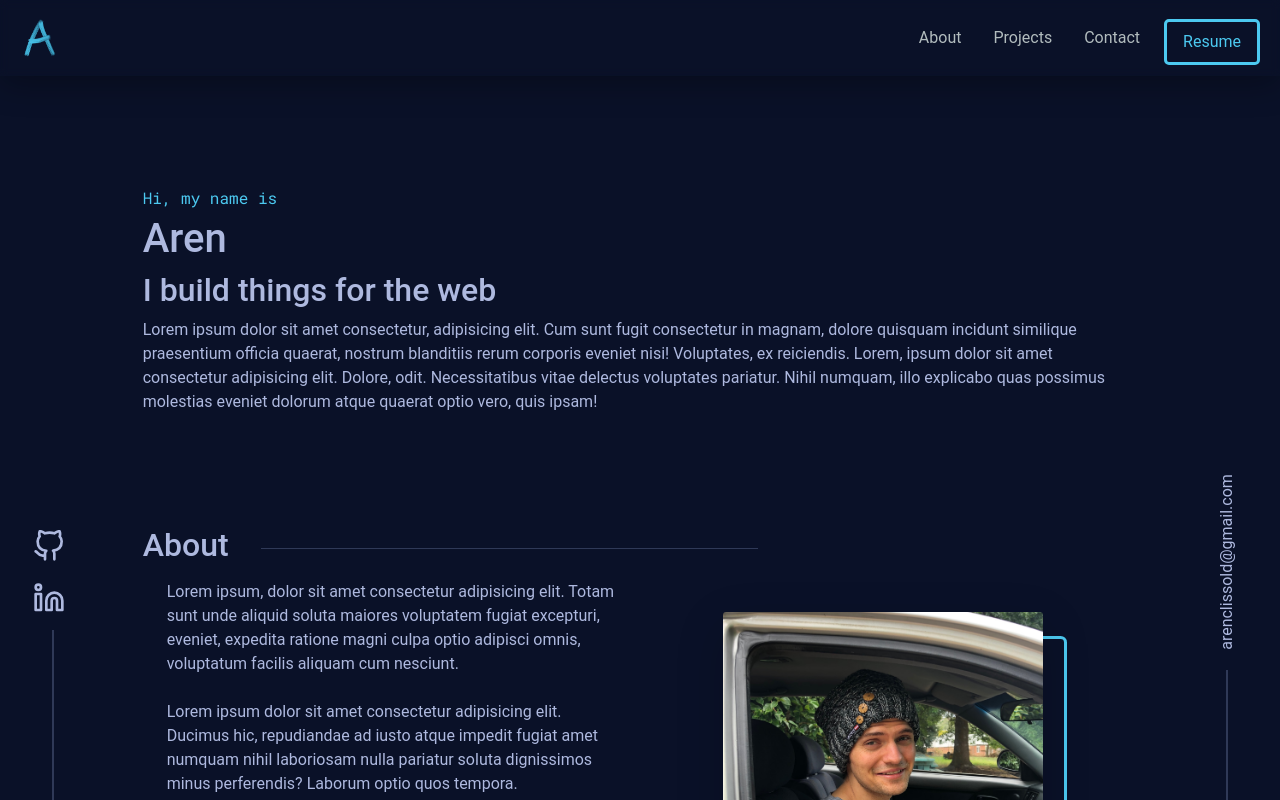
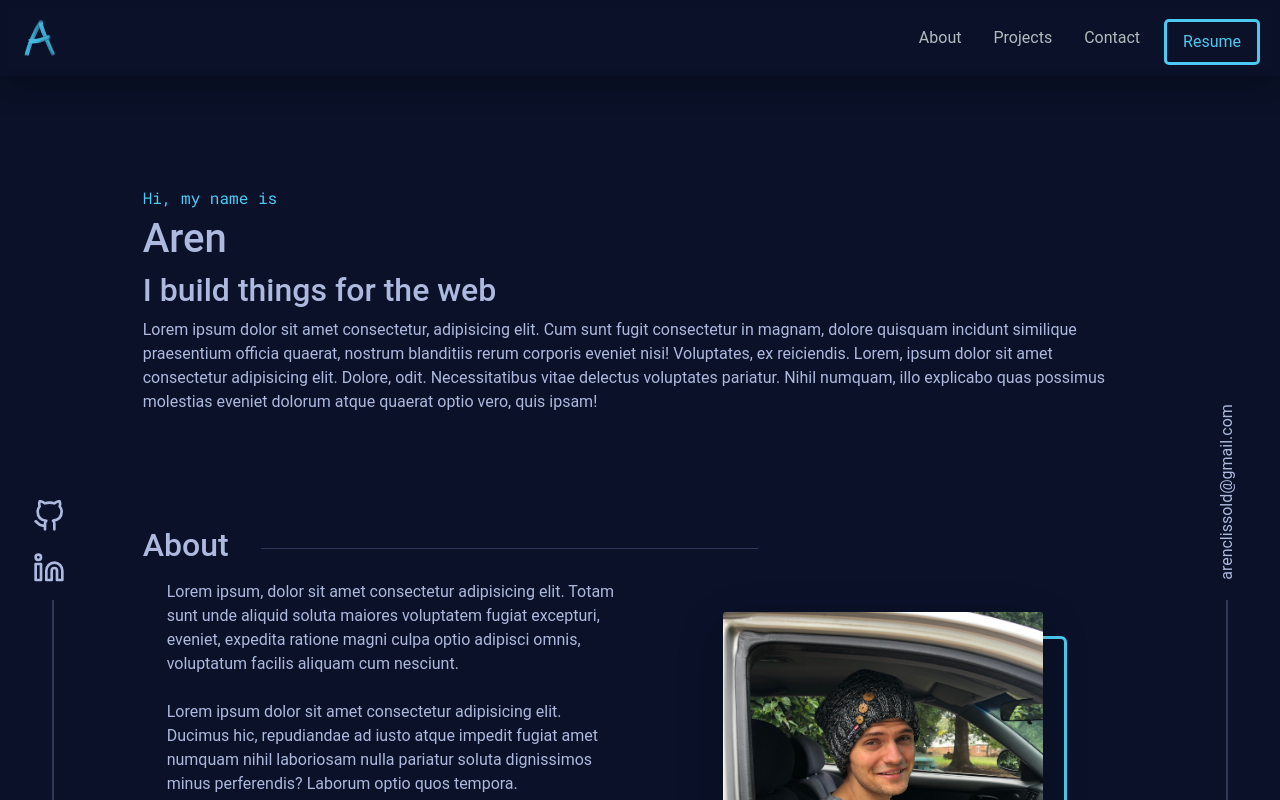
Before and after one commit to arenclissold/portfolio-page, a Vue app: page / in a window 1280 px wide. Shown: the top 800 px of the page. Built offline with nearby package versions, Linux system fonts and the light colour scheme.

Commit message:
fixed sidebar height

```diff
--- a/src/App.vue
+++ b/src/App.vue
@@ -314,13 +314,14 @@ const skills = [
   display: flex;
   flex-direction: column;
   align-items: center;
-  bottom: 0%;
-  height: 250px;
+  justify-content: end;
+  height: 100%;
+  bottom: 0px;
   width: 100px;
 }
 
 .side-line {
-  height: 100%;
+  height: 200px;
   width: 2px;
   background: var(--line-color);
   margin-top: 1em;
```
